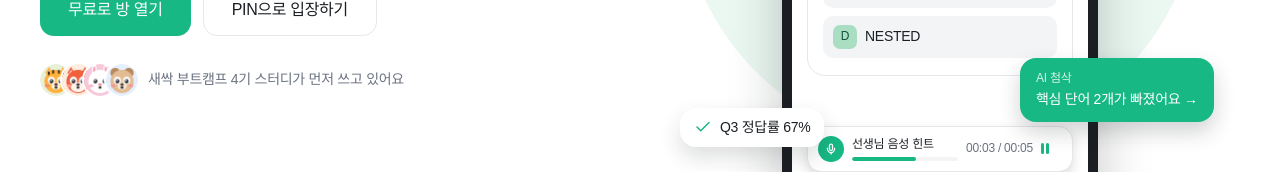
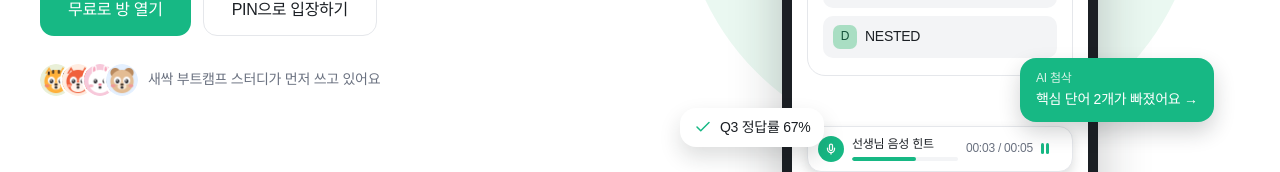
Before and after one commit to Sesac-TeamProject/Passmate-Frontend, a Next.js app: page / in a window 1280 px wide. Shown: the part 578-750 px from the top of the page. Built offline with nearby package versions, Linux system fonts and the light colour scheme; no server answers; a web font is replaced by a local one.

Commit message:
fix: 랜딩 히어로 문구에서 '4기'를 뺀다

```diff
--- a/src/features/landing/landing-page.tsx
+++ b/src/features/landing/landing-page.tsx
@@ -83,7 +83,7 @@ function Hero() {
               ))}
             </div>
             <p className="text-body-md text-muted-foreground">
-              새싹 부트캠프 4기 스터디가 먼저 쓰고 있어요
+              새싹 부트캠프 스터디가 먼저 쓰고 있어요
             </p>
           </div>
         </div>
```
